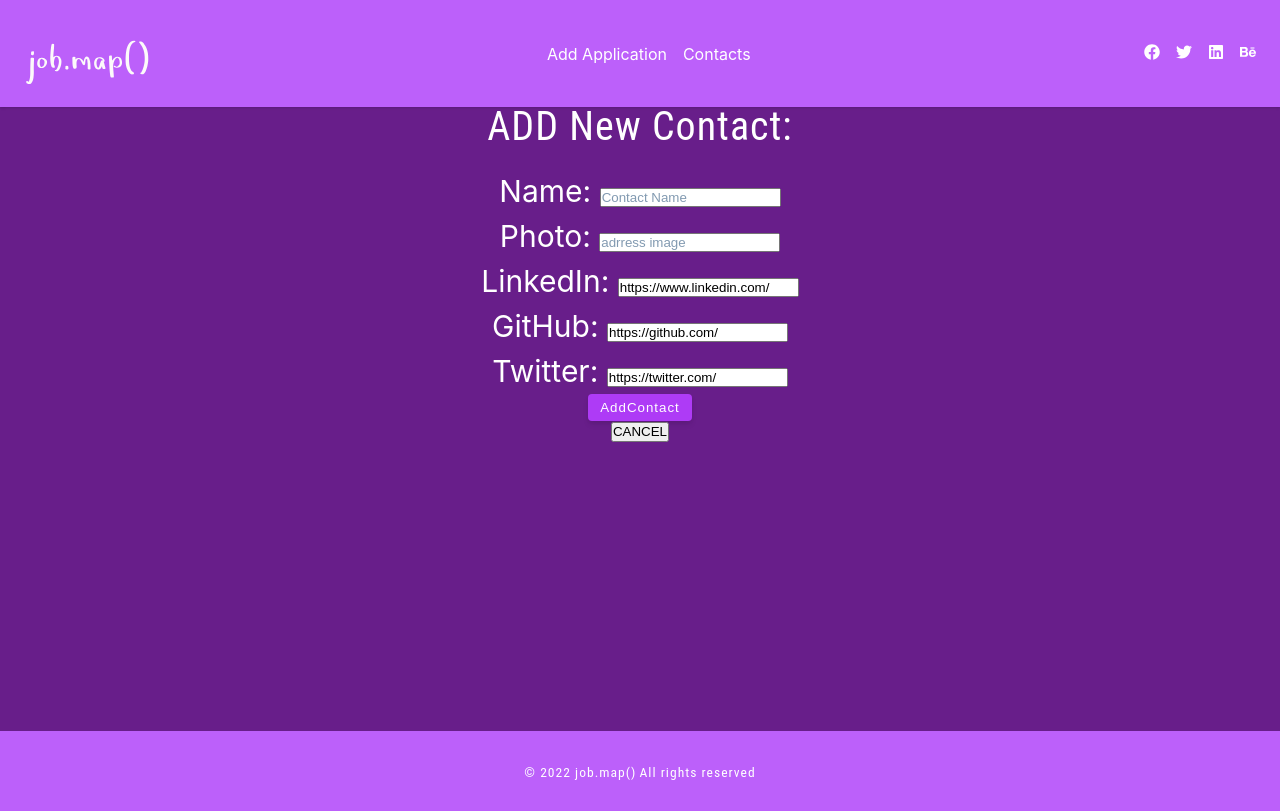
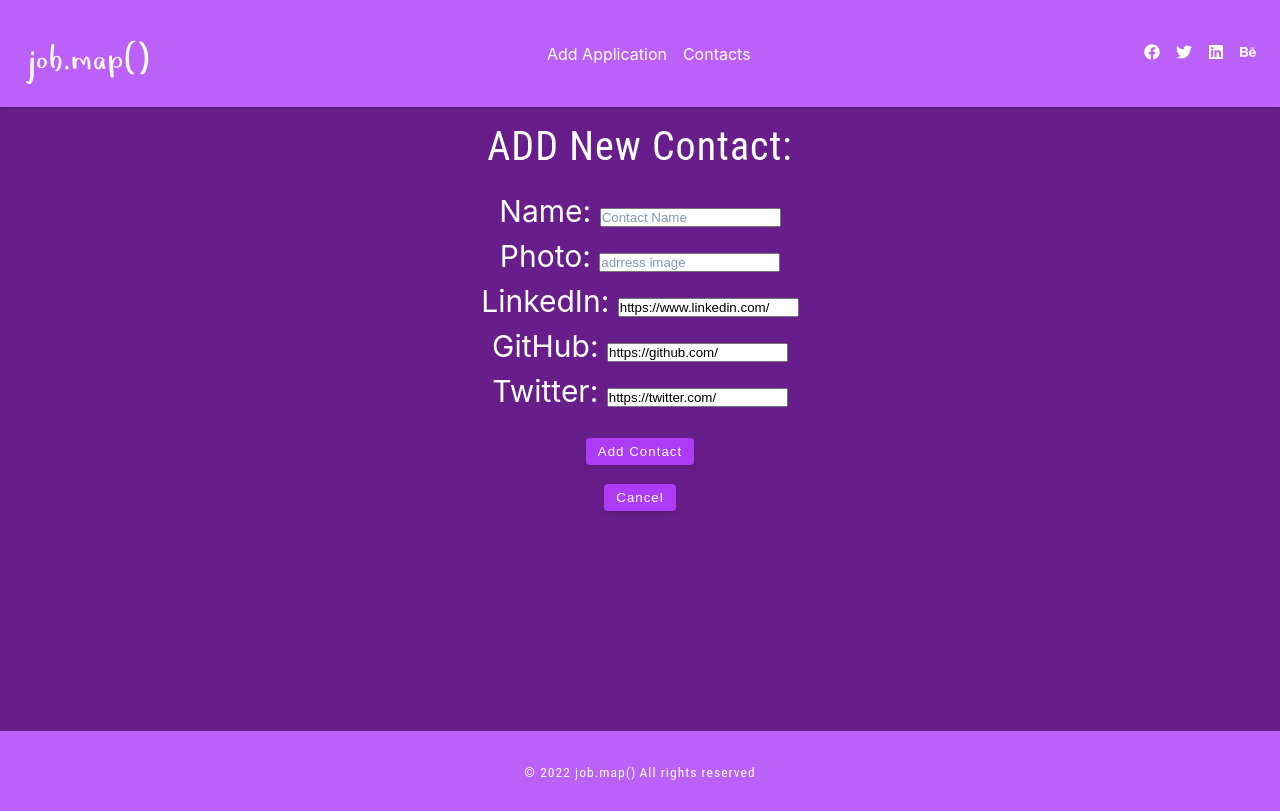
Before and after one commit to hopeVaughn/job_map, a React (Create React App) app: page /contact in a window 1280 px wide. Built offline with nearby package versions, Linux system fonts and the light colour scheme.

Commit message:
small change style in contact

```diff
--- a/src/components/AddContact.js
+++ b/src/components/AddContact.js
@@ -41,15 +41,15 @@ function AddContact() {
         <div className='form-add'>
           <h2>ADD New contact:</h2>
 
-       <ContactForm onSubmit={handleSubmit} action="AddContact"/>
+          <ContactForm onSubmit={handleSubmit} action="Add Contact"/>
 
         </div>
         <Link to="/contacts">
-        <div className='addbtn'>
-          <button type="button" > CANCEL </button>
+        <div>
+          <br/>
+          <button type="button" className='btn' > Cancel </button>
         </div>
         </Link>
-
       </div>
     </Wrapper>
   )
@@ -61,7 +61,7 @@ const Wrapper = styled.section`
 color: white;
 text-align: center;
 
-.form-control{
-  font-size: 30px;
+.Appform{
+  padding-top: 20px;
 }
 `
--- a/src/components/Contact.js
+++ b/src/components/Contact.js
@@ -80,7 +80,11 @@ function Contact() {
 
     <Wrapper>
       {showEdit &&
+      <>
+        <h2 className='editTitle'>Edit Contact:</h2>
         <ContactForm onSubmit={updateContact} contact={contact} action="Submit" />
+      </>
+
       }
 
 
@@ -151,4 +155,10 @@ p{
   justify-content: space-evenly;
 }
 
+.editTitle{
+  padding-top: 20px;
+  color: white;
+  text-align: center;
+}
+
 `
--- a/src/components/ContactForm.js
+++ b/src/components/ContactForm.js
@@ -90,7 +90,7 @@ function ContactForm(props) {
               value={twitter}
             />
           </div>
-
+          <br/>
           <input type="submit" className="btn" value={props.action} />
       </form>
       </Wrapper>
--- a/src/components/ListAllContact.js
+++ b/src/components/ListAllContact.js
@@ -37,7 +37,7 @@ const [allContact, setAllContact] = useState([])
 
           <div className='addbtn '>
         <Link to="/contact">
-             <button type="button" className="btn" > ADD </button>
+             <button type="button" className="btn" > ADD New Contact </button>
         </Link>
           </div>
 
@@ -68,6 +68,7 @@ const Wrapper = styled.section`
 h1{
   text-align: -webkit-center;
   color: #eff1e4;
+  padding-top: 30px;
 }
 
 .list {
```
Lines whose indentation alone changed are shown as unchanged.
